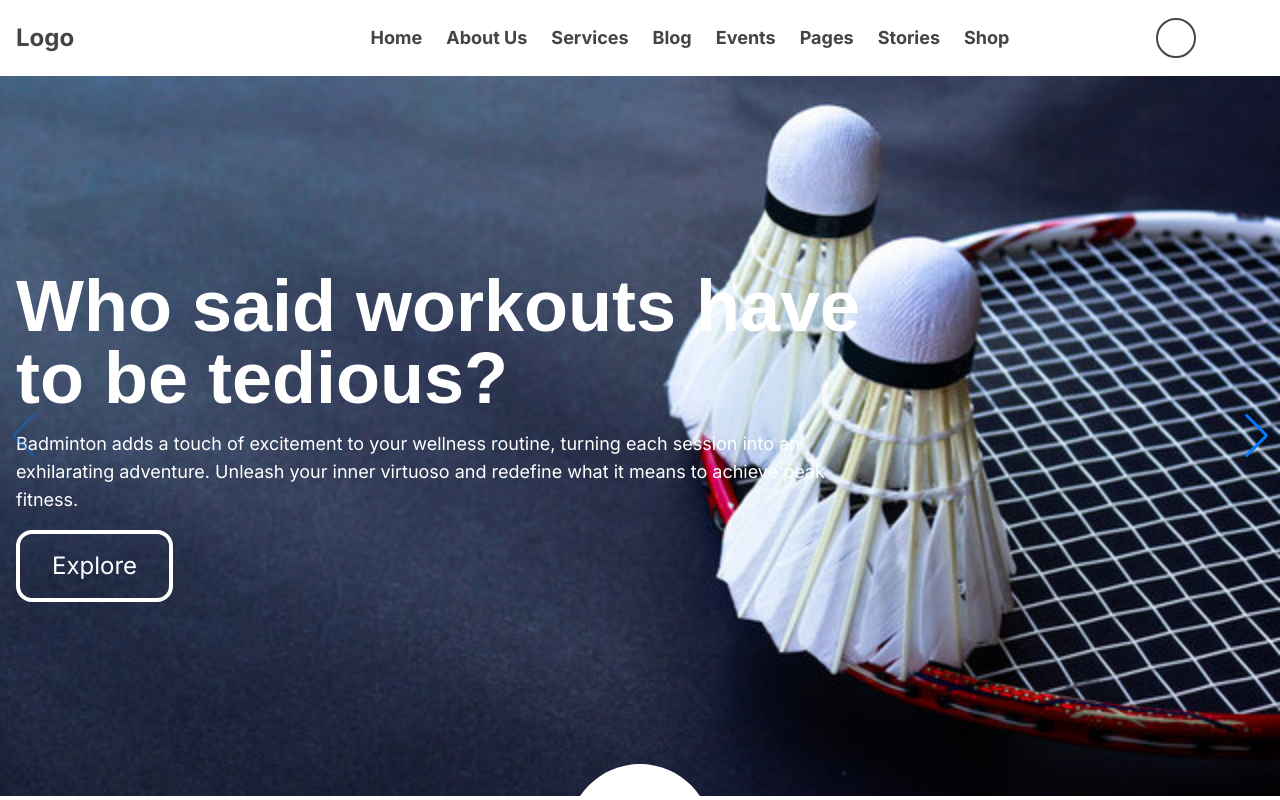
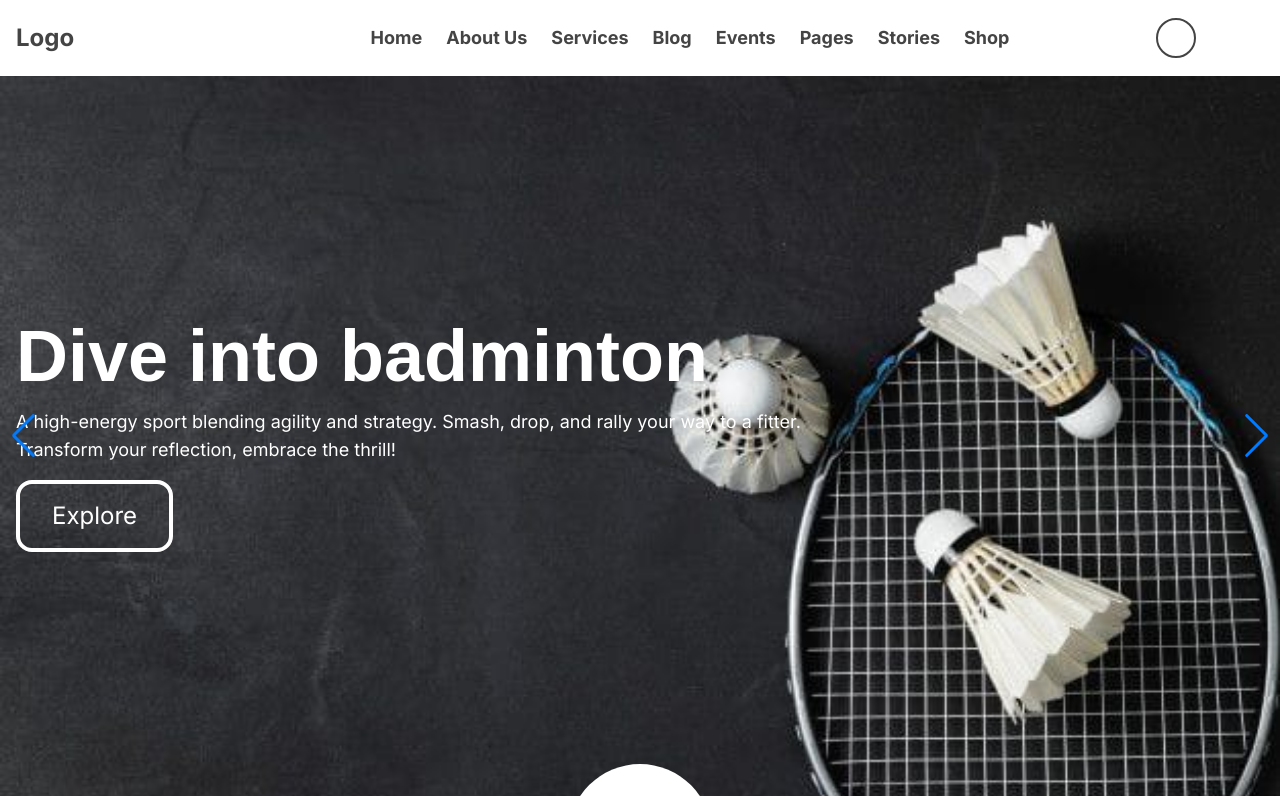
Before and after one commit to Pruthvishmodi/badminton-court, a Next.js app: page / in a window 1280 px wide. Shown: the top 800 px of the page. Built offline with nearby package versions, Linux system fonts and the light colour scheme; a web font is replaced by a local one.

Commit message:
banner swipper add

```diff
--- a/src/app/page.tsx
+++ b/src/app/page.tsx
@@ -23,7 +23,7 @@
       <CardPage />
       <Coffes />
       <SucessPage />
-      <Form/>
+      {/* <Form/> */}
       <Footer />
     </>
   );
--- a/src/components/Banner/index.tsx
+++ b/src/components/Banner/index.tsx
@@ -4,7 +4,8 @@
 import Image from "next/image";
 import "swiper/css";
 import "swiper/css/navigation";
-import { Navigation } from "swiper/modules";
+import 'swiper/css/pagination';
+import { Autoplay, Pagination, Navigation } from 'swiper/modules';
 
 const slides = [
   {
@@ -28,7 +29,17 @@
 const Banner = () => {
   return (
     <section className="relative h-[90vh]">
-  <Swiper navigation={true} modules={[Navigation]} className="h-full">
+  <Swiper spaceBetween={30}
+        centeredSlides={true}
+        autoplay={{
+          delay: 5000,
+          disableOnInteraction: false,
+        }}
+        pagination={{
+          clickable: true,
+        }}
+        navigation={true}
+        modules={[Autoplay, Pagination, Navigation]} className="h-full">
     {slides.map((slide, index) => (
       <SwiperSlide key={index}>
         <div className="relative h-full w-full">
```
